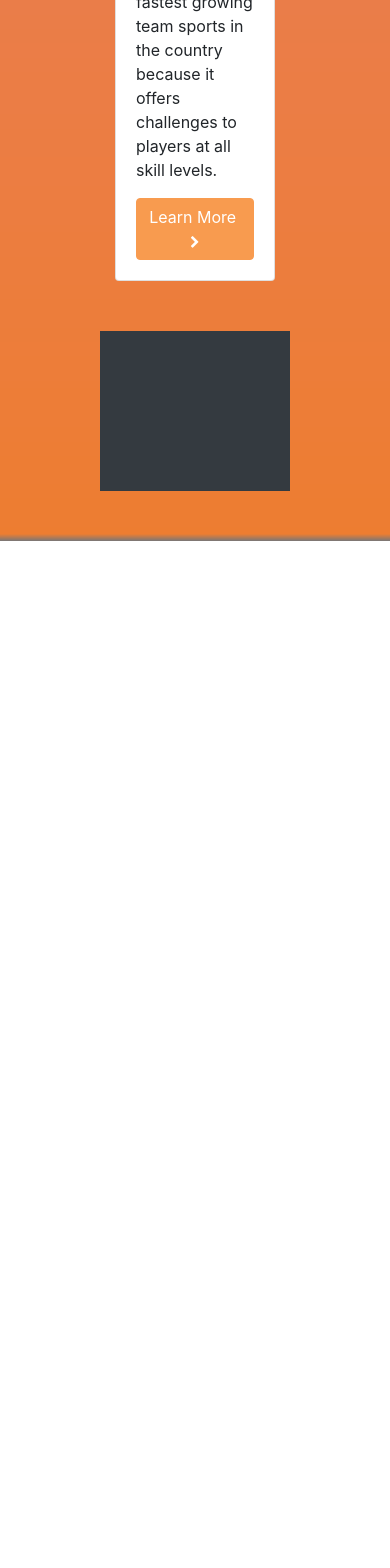
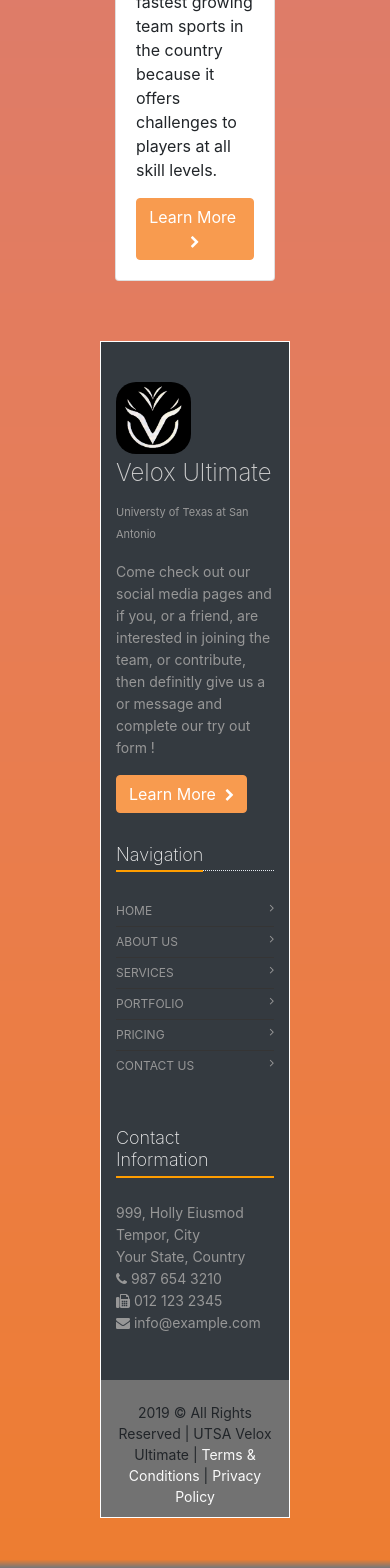
Before and after one commit to JVILL16/Ultimate-Velox, an Angular app: page / in a window 390 px wide. Shown: the part 5161-6729 px from the top of the page. Before the commit the page ends 5702 px from the top, so only its background shows below. Built offline with nearby package versions, Linux system fonts and the light colour scheme.

Commit message:
footer is almost done and    home page too

```diff
--- a/src/app/app.component.html
+++ b/src/app/app.component.html
@@ -288,7 +288,11 @@
             </div>
             <div class="card-body">
               <h5 class="card-title">What is Ultimate Frisbee?</h5>
-              <p class="card-text">Ultimate was developed in 1968 by a group of students at Columbia High School in Maplewood, N.J. Although ultimate resembles many traditional sports in its athletic requirements, it is unlike most sports due to its focus on self-officiating, even at the highest levels of competition. This concept, called Spirit of the Game, is integrated into the basic philosophy of the sport, written into the rules, and practiced at all levels of the game from local leagues to the World Games.</p>
+              <p class="card-text">Ultimate was developed in 1968 by a group of students at Columbia High School in
+                Maplewood, N.J. Although ultimate resembles many traditional sports in its athletic requirements, it is
+                unlike most sports due to its focus on self-officiating, even at the highest levels of competition.
+                This concept, called Spirit of the Game, is integrated into the basic philosophy of the sport, written
+                into the rules, and practiced at all levels of the game from local leagues to the World Games.</p>
               <a href="#" class="btn btn-info">Learn More&nbsp;
                 <i class="fa fa-chevron-right" style="font-size:13px;"></i>
               </a>
@@ -347,27 +351,88 @@
 </div>
 
 
+<footer>
+  <section class="nb-footer">
+    <div class="container">
+      <div class="row">
 
-<footer class="bg-dark home-footer">
-  <div class="row">
-    <div class="col-md-3">
 
+        <div class="col-md-3 col-sm-6">
+          <div class="footer-single">
+            <!-- 	<img src="images/logo.png" class="img-responsive" alt="Logo"> -->
+
+            <!-- This is only for better view of theme if you want your image logo remove div dummy-logo bellow and replace your logo in logo.png and uncomment logo tag above-->
+            <div class="dummy-logo">
+              <div class="icon pull-left brand">
+                <img width="75" alt="Velox Icon" src="assets/velox-icon-no-bg.png">
+              </div>
+              <h2>Velox Ultimate</h2>
+              <p>Universty of Texas at San Antonio</p>
+            </div>
+
+            <p>Come check out our social media pages and if you, or a friend, are interested in joining the team, or
+              contribute, then definitly give us a or message and complete our try out form !</p>
+            <a href="" class="btn btn-success">
+              Learn More&nbsp;
+              <i class="fa fa-chevron-right" style="font-size:13px;"></i>
+            </a>
+          </div>
+        </div>
+
+
+        <div class="col-md-3 col-sm-6">
+          <div class="footer-single useful-links">
+            <div class="footer-title">
+              <h2>Navigation</h2>
+            </div>
+            <ul class="list-unstyled">
+              <li><a href="">Home<i class="fa fa-angle-right pull-right"></i></a></li>
+              <li><a href="">About Us <i class="fa fa-angle-right pull-right"></i></a></li>
+              <li><a href="">Services <i class="fa fa-angle-right pull-right"></i></a></li>
+              <li><a href="">Portfolio <i class="fa fa-angle-right pull-right"></i></a></li>
+              <li><a href="">Pricing <i class="fa fa-angle-right pull-right"></i></a></li>
+              <li><a href="">Contact Us <i class="fa fa-angle-right pull-right"></i></a></li>
+            </ul>
+          </div>
+        </div>
+
+
+        <div class="col-md-3 col-sm-6">
+          <div class="footer-single">
+            <div class="footer-title">
+              <h2>Contact Information</h2>
+            </div>
+            <address>
+              999, Holly Eiusmod Tempor, City<br>
+              Your State, Country <br>
+              <i class="fa fa-phone"></i> 987 654 3210 <br>
+              <i class="fa fa-fax"></i> 012 123 2345<br>
+              <i class="fa fa-envelope"></i> info@example.com<br>
+            </address>
+          </div>
+        </div>
+
+
+      </div>
     </div>
-    <div class="col-md-3">
+  </section>
 
+  <section class="nb-copyright">
+    <div class="container">
+      <div class="row">
+        <div class="col-sm-6 copyrt xs-center">
+          2019 © All Rights Reserved | UTSA Velox Ultimate |
+          <a href="">Terms & Conditions</a> | <a href="">Privacy Policy</a>
+        </div>
+      </div>
     </div>
-    <div class="col-md-3">
-
-    </div>
-    <div class="col-md-3">
-
-    </div>
-
-  </div>
-  <div class="row">
-
-  </div>
-
+  </section>
 </footer>
 
+
+
+
+
+
+
 <router-outlet></router-outlet>
--- a/src/app/app.component.scss
+++ b/src/app/app.component.scss
@@ -66,6 +66,27 @@
 .home-footer{
     height: 10rem;
     margin-top:50px;
+    padding-top:20px;
+    padding-bottom:20px;
+}
+
+.bottom-footer{
+    border-bottom: 1px solid #ccc;
+}
+/*.footer-title{
+    text-decoration: underline;
+    margin-bottom:2px;
+} */
+
+.c-right-text{
+    color:white;
+    margin-top:20px;
+    font-size:10px;
+}
+
+.column-line:not(:last-child) {
+    border-right: 1px solid #ccc;
+    color:white;
 }
 
 
@@ -89,3 +110,178 @@
     border-color: rgb(115, 191, 253);
     background-color: rgb(115, 191, 253);
 }
+
+
+
+
+.nb-footer {
+    background: #343a40 !important;
+    border-top: 1px solid white;
+    border-left: 1px solid white;
+    border-right: 1px solid white;
+	margin-top: 60px;
+	padding-bottom: 30px;
+	.footer-single {
+		margin-top: 30px;
+		a {
+			text-decoration: none;
+		}
+		h2 {
+
+			color: #eee;
+			font-size: 18px;
+			font-weight: 200;
+			display: inline-block;
+			border-bottom: 2px solid rgb(255, 157, 0);
+			padding-bottom: 5px;
+			margin-bottom: -2px;
+		}
+		li {
+			border-top: solid 1px #353535;
+			&:first-child {
+				border-top: none;
+			}
+			a {
+				color: #979797;
+				font-size: 12px;
+				padding: 6px 0px;
+				display: block;
+				transition: all 0.4s ease-in-out;
+				&:hover {
+					color: rgb(85, 193, 255);
+					i {
+						color: rgb(85, 193, 255);
+					}
+				}
+			}
+		}
+		p {
+			color: #979797;
+			font-size: 14px;
+			margin-top: 10px;
+			line-height: 22px;
+		}
+	}
+	.footer-title {
+		display: block;
+		margin: 10px 0 25px 0;
+		border-bottom: 1px dotted #e4e9f0;
+	}
+	.dummy-logo {
+		margin-top: 11px;
+		//padding-bottom: 9px;
+		.icon {
+			margin-right: 10px;
+			border-radius: 20px;
+			margin-top: 10px;
+		}
+		i {
+			font-size: 50px;
+			color: #fff;
+			padding: 5px;
+		}
+		p {
+			color: #999;
+            font-size: 11px;
+		}
+		h2 {
+			font-size: 24px !important;
+			border-bottom: none;
+			color: #cecece;
+			padding: 5px 0;
+		}
+	}
+	.brand {
+		background: rgb(0, 0, 0);
+	}
+	/* .btn-footer {
+		border: 1px solid #7BFF00;
+		margin-top: 10px;
+		color: #999;
+		&:hover {
+			background: #7BFF00;
+			color: #fff;
+			transition: all 0.4s ease-in-out;
+		}
+	} */
+	.useful-links {
+		li {
+			a {
+				text-transform: uppercase;
+			}
+		}
+	}
+	.footer-project {
+		a {
+			font-size: 13px;
+		}
+		img {
+			margin-bottom: 20px;
+			border: 1px solid #666;
+			border-radius: 6px;
+			padding: 1px;
+			opacity: 0.7;
+			transition: all 0.4s ease-in-out;
+			&:hover {
+				opacity: 1.0;
+				cursor: pointer;
+			}
+		}
+		.footer-title {
+			margin-top: 0;
+		}
+	}
+}
+.footer-single {
+	address {
+		color: #979797;
+		font-size: 14px;
+		margin-top: 5px;
+		line-height: 22px;
+	}
+}
+.nb-copyright {
+    background: #727272;
+    border-bottom: 1px solid white;
+    border-left: 1px solid white;
+    border-right: 1px solid white;
+	padding-bottom: 10px;
+	.copyrt {
+		margin-top: 22px;
+		font-size: 14px;
+		a {
+			color: rgb(250, 250, 250);
+		}
+	}
+	.footer-social {
+		margin-top: 10px;
+		i {
+			padding: 5px 10px;
+			color: rgb(255, 255, 255);
+			border: 1px solid #333;
+			margin-top: 10px;
+			font-size: 20px;
+			border-radius: 5px;
+			transition: all 0.4s ease-in-out;
+			&:hover {
+				background-position: 50%;
+                background-image: url('src/assets/thumbnail-background.png');
+				color: #fff;
+			}
+		}
+		.fa-facebook {
+			padding: 5px 14px;
+		}
+	}
+}
+@media (max-width: 767px) {
+	.xs-center {
+		text-align: center;
+	}
+	.left-clear {
+		padding-left: 0;
+	}
+	.right-clear {
+		padding-right: 0;
+	}
+}
```
